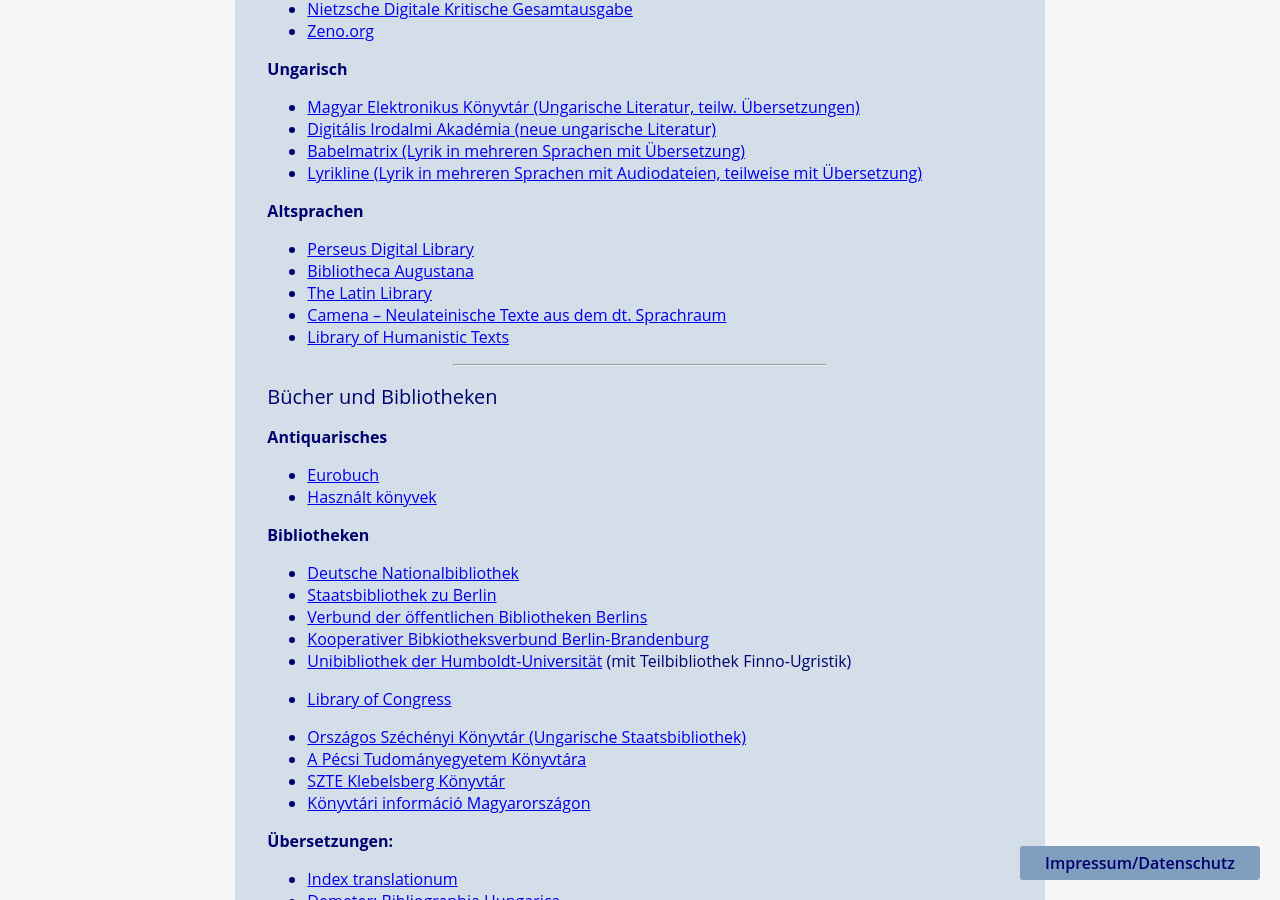
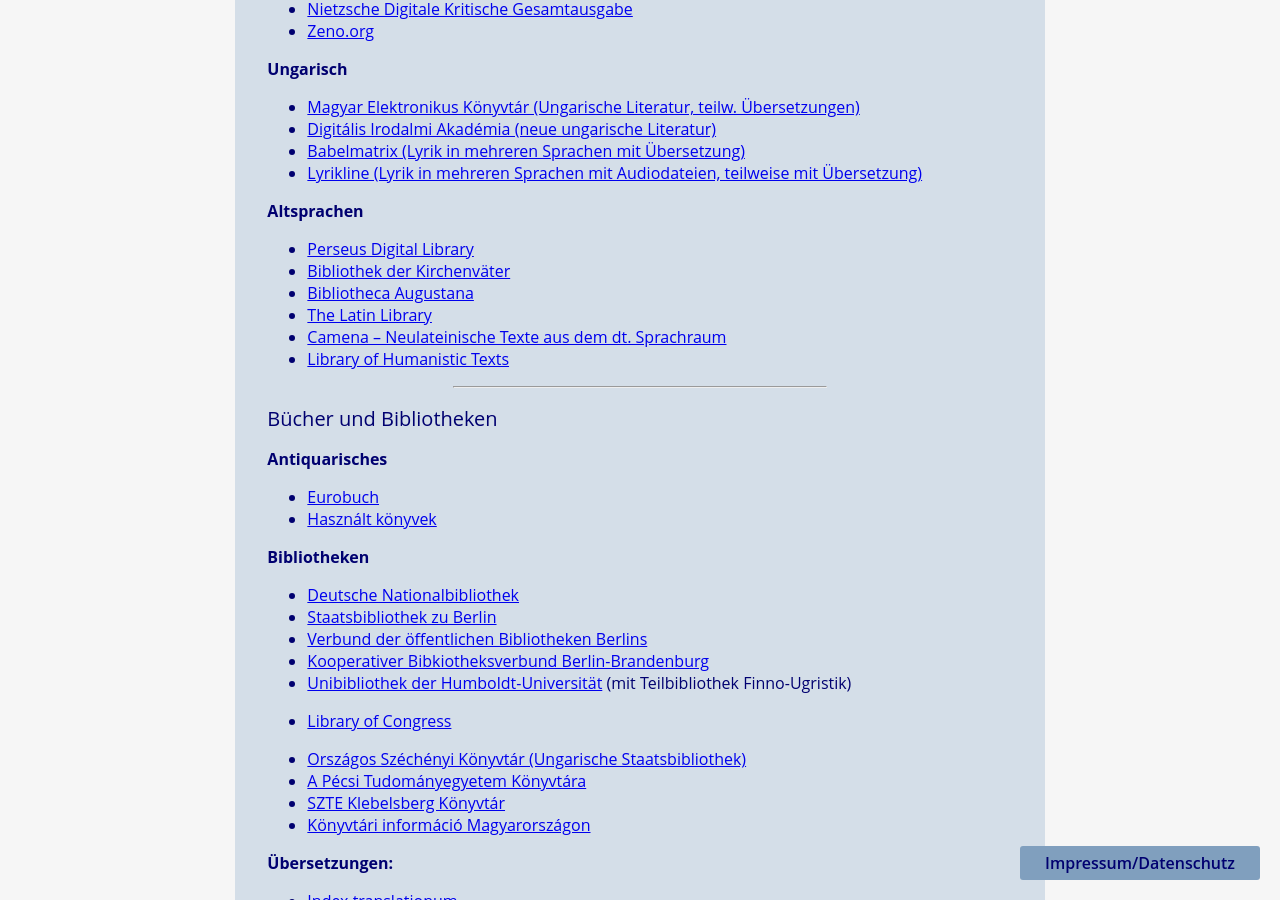
Before and after one commit to rixx/revesz.de, a Jekyll site: the page built from links.md, in a window 1280 px wide and 900 px high, scrolled down 600 px. Built offline with Jekyll 4.4.1, drawn with Linux system fonts in a browser that asks for light colours.

Commit message:
Update links.md

```diff
--- a/links.md
+++ b/links.md
@@ -30,6 +30,7 @@
 **Altsprachen**
 
 - <a href="http://www.perseus.tufts.edu/hopper/" target="_blank">Perseus Digital Library</a>
+- <a href="https://bkv.unifr.ch/de" target="_blank">Bibliothek der Kirchenväter</a>
 - <a href="http://www.fh-augsburg.de/~harsch/augusta.html" target="_blank">Bibliotheca Augustana </a>
 - <a href="http://www.thelatinlibrary.com/" target="_blank">The Latin Library </a>
 - <a href="http://www.uni-mannheim.de/mateo/camenahtdocs/start1.html" target="_blank">Camena – Neulateinische Texte aus dem dt. Sprachraum </a>
```
